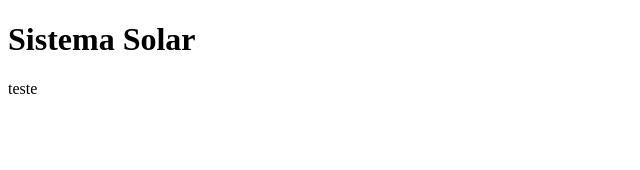
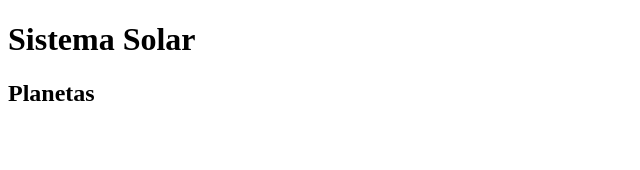
Before and after one commit to sallybdiament/Project-09-Solar-system, a React (Create React App) app: page / in a window 1280 px wide. Shown: the top 170 px of the page, without its empty margins (0-640 px from the left). Built offline with nearby package versions, Linux system fonts and the light colour scheme.

Commit message:
incluindo requisitos 3 e 4

```diff
--- a/src/components/SolarSystem.jsx
+++ b/src/components/SolarSystem.jsx
@@ -1,10 +1,11 @@
 import React from 'react';
+import Title from './Title';
 
 class SolarSystem extends React.Component {
   render() {
     return (
       <div data-testid="solar-system">
-        teste
+        <Title headline="Planetas" />
       </div>
     );
   }
--- /dev/null
+++ b/src/components/Title.jsx
@@ -0,0 +1,13 @@
+import React from 'react';
+
+class Title extends React.Component {
+  render() {
+    return (
+      <h2>
+        { this.props.headline }
+      </h2>
+    );
+  }
+}
+
+export default Title;
```
